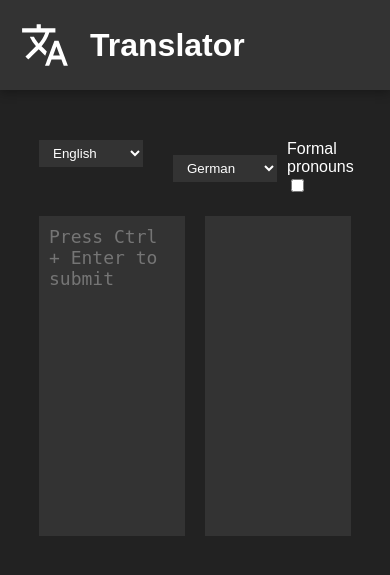
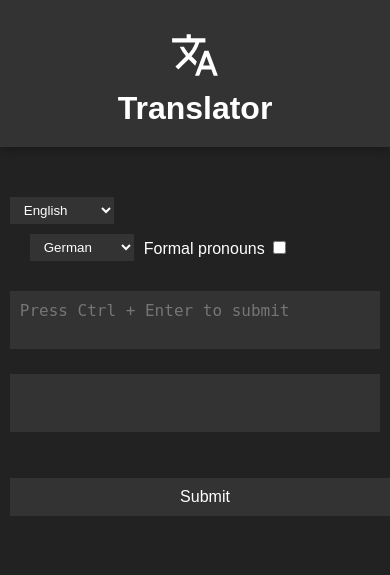
Before and after one commit to Audun97/flask-translator-gpt, a Flask app: page / in a window 390 px wide. Shown: the top 575 px of the page. Run offline with Flask 3, Linux system fonts and the light colour scheme.

Commit message:
adjust css to desktop site and making a rudimentary mobile site

```diff
--- a/app.py
+++ b/app.py
@@ -1,3 +1,4 @@
+import os
 from flask import Flask, render_template, request
 from langchain.prompts import ChatPromptTemplate
 from langchain.chat_models import ChatOpenAI
@@ -14,7 +15,7 @@ prompt_template = ChatPromptTemplate.from_messages([
 ])
 
 # Initialize the OpenAI LLM
-llm = ChatOpenAI(model_name='gpt-4', temperature=0.9)
+llm = ChatOpenAI(model_name='gpt-4', temperature=0.9, openai_api_key=os.getenv("OPENAI_API_KEY"))
 
 # LLMChain initialization with the prompt template and llm model
 chain = LLMChain(llm=llm, prompt=prompt_template)
--- a/static/css/main.css
+++ b/static/css/main.css
@@ -63,21 +63,94 @@ select:focus {
 }
 
 .text-areas {
-  display: flex;
-  gap: 20px;
+  display: grid;
+  grid-template-columns: 1fr 1fr;
+  gap: 3vh;
+  height: 64vh;
 }
 
 textarea {
-  width: 100%;
-  height: 300px;
   padding: 10px;
   background-color: #333;
   color: #fff;
   border: none;
   resize: none;
   font-size: 18px;
+  overflow: auto;
 }
 
 textarea:focus {
   outline: none;
 }
+
+footer {
+  height: 3vh;
+  background-color: #222;
+}
+
+#mobile-submit {
+  display: none;
+}
+
+/* Mobile styles */
+@media only screen and (max-width: 768px) {
+  /* Stack text areas vertically */
+  .text-areas {
+    grid-template-columns: 1fr;
+    height: auto;
+  }
+
+  /* Make the language selection stack vertically */
+  .lang-selection {
+    flex-direction: column;
+  }
+
+  .lang-selection div {
+    flex-basis: 100%;
+    padding-left: 0;
+    margin-bottom: 10px;
+  }
+
+  /* Add a submit button for mobile devices */
+  form::after {
+    content: 'Submit';
+    display: block;
+    width: 100%;
+    padding: 10px;
+    text-align: center;
+    background-color: #333;
+    color: #fff;
+    cursor: pointer;
+    margin-top: 20px;
+    border: none;
+    transition: background-color 0.3s;
+  }
+
+  form::after:hover {
+    background-color: #444;
+  }
+
+  /* Adjust the header for smaller screens */
+  header {
+    flex-direction: column;
+    text-align: center;
+  }
+
+  #logo {
+    margin: 10px auto;
+  }
+
+  /* Adjust text area size */
+  textarea {
+    font-size: 16px;
+  }
+
+  /* Adjust form width for better spacing */
+  form {
+    width: 95%;
+  }
+
+  #mobile-submit {
+    display: block;
+  }
+}
--- a/templates/index.html
+++ b/templates/index.html
@@ -19,6 +19,7 @@
                     <option value="German">German</option>
                     <option value="Norwegian">Norwegian</option>
                 </select>
+                <input type="submit" value="Submit" id="mobile-submit" style="display: none;">
             </div>
             <div style="display: flex; align-items: center;">
                 <select name="output_language" id="output_language">
@@ -37,6 +38,7 @@
             <textarea name="user_input" onkeydown="handleKeyDown(event)" placeholder="Press Ctrl + Enter to submit" autofocus>{{ user_input }}</textarea>
             <textarea name="user_output" id="user_output">{{ response }}</textarea>
         </div>
+        <footer></footer>
     </form>
     <script src="{{ url_for('static', filename='js/updateFormalPronounsVisibility.js') }}"></script>
     <script src="{{ url_for('static', filename='js/ctrlEnterFormSubmission.js') }}"></script>
```
